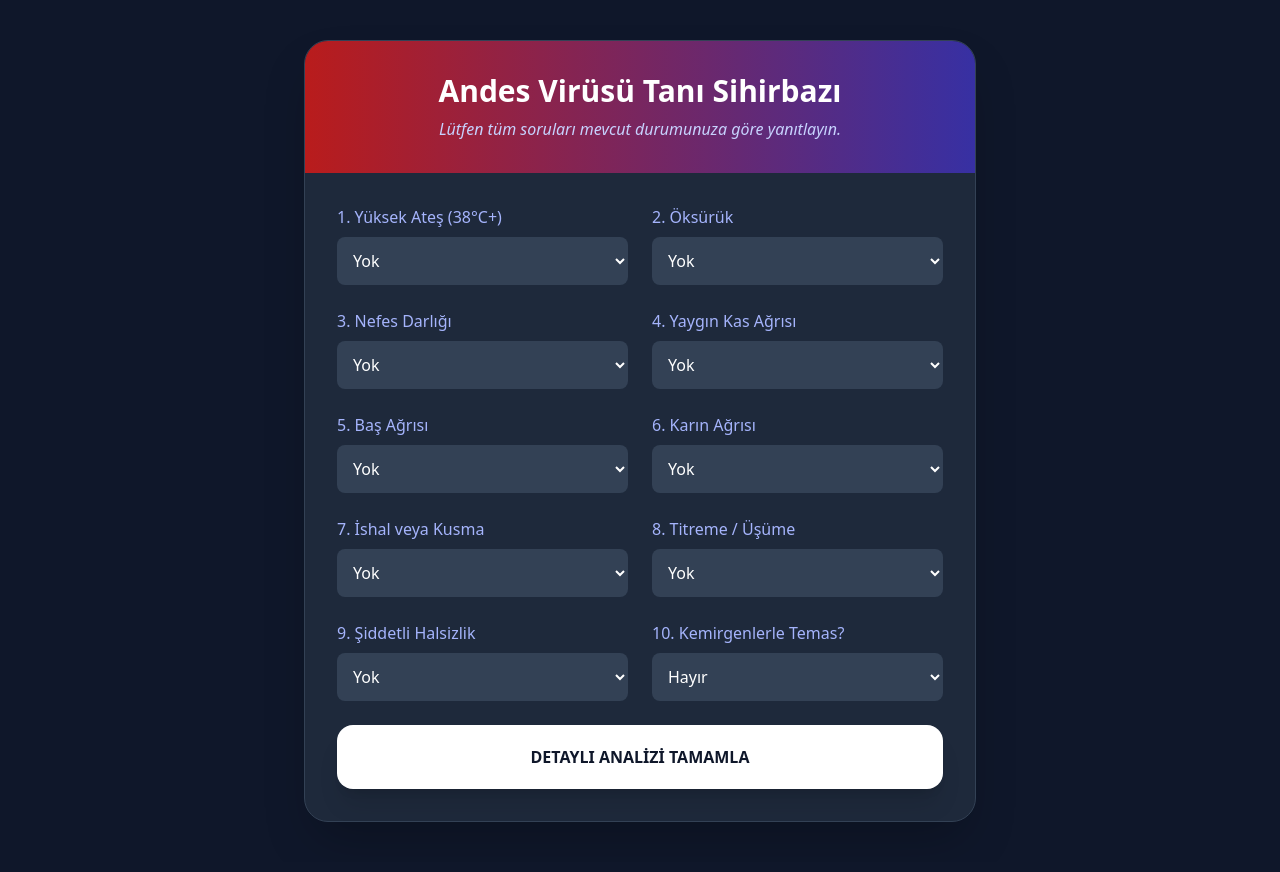
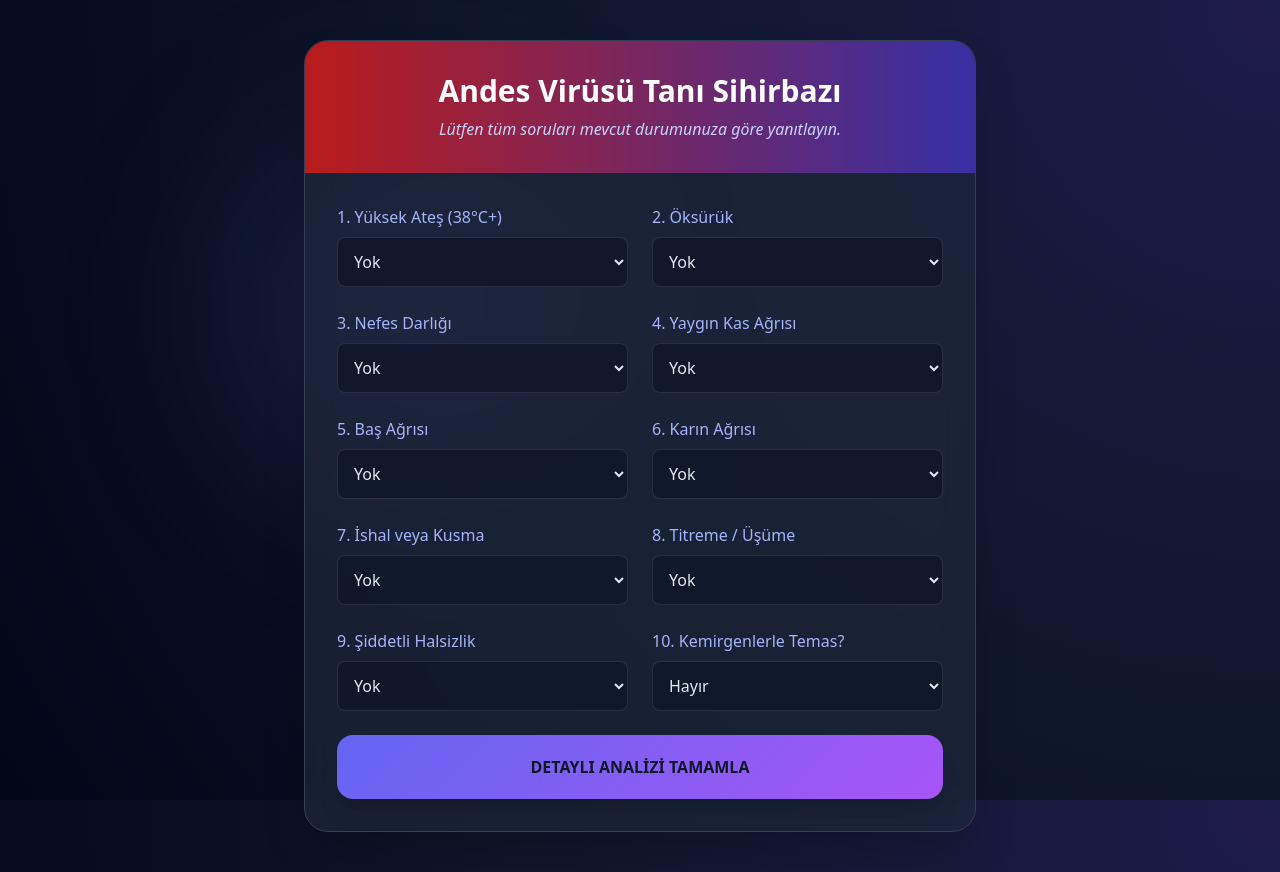
Before and after one commit to ebrartorun05-arch/hantavirus, a Flask app: page / in a window 1280 px wide. Before the commit the page ends 822 px from the top, so only its background shows below. Run offline with Flask 3, Linux system fonts and the light colour scheme; some libraries are stand-ins or nearby versions.

Commit message:
Update index.html

```diff
--- a/templates/index.html
+++ b/templates/index.html
@@ -4,9 +4,11 @@
     <meta charset="UTF-8">
     <meta name="viewport" content="width=device-width, initial-scale=1.0">
     <title>Andes Virüsü Detaylı Analiz</title>
+    <link rel="stylesheet" href="{{ url_for('static', filename='style.css') }}">
     <script src="https://cdn.tailwindcss.com"></script>
 </head>
-<body class="bg-slate-900 text-slate-100 font-sans min-h-screen py-10 flex items-center justify-center p-4">
+
+<body class="text-slate-100 font-sans min-h-screen py-10 flex items-center justify-center p-4">
 
     <div class="max-w-2xl w-full bg-slate-800 rounded-3xl shadow-2xl overflow-hidden border border-slate-700">
         <div class="bg-gradient-to-r from-red-700 to-indigo-800 p-8 text-center text-white">
```
